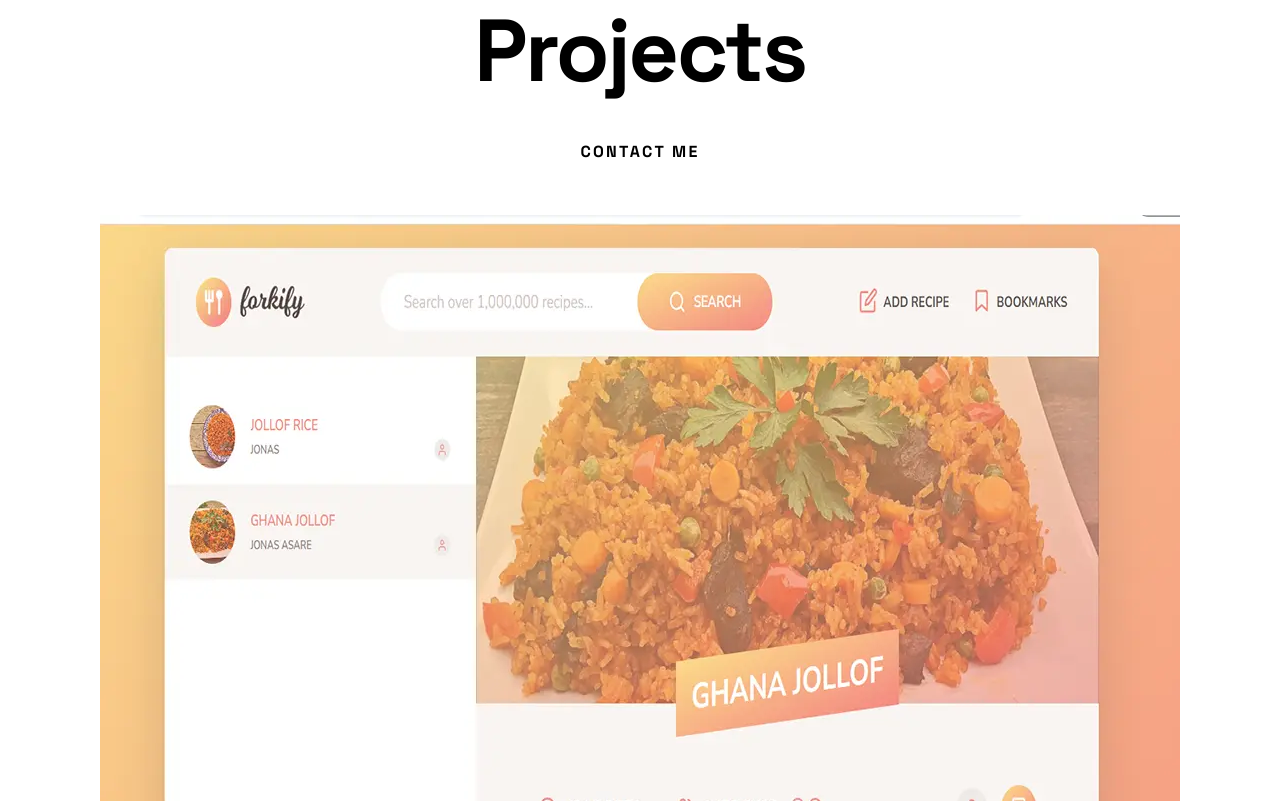
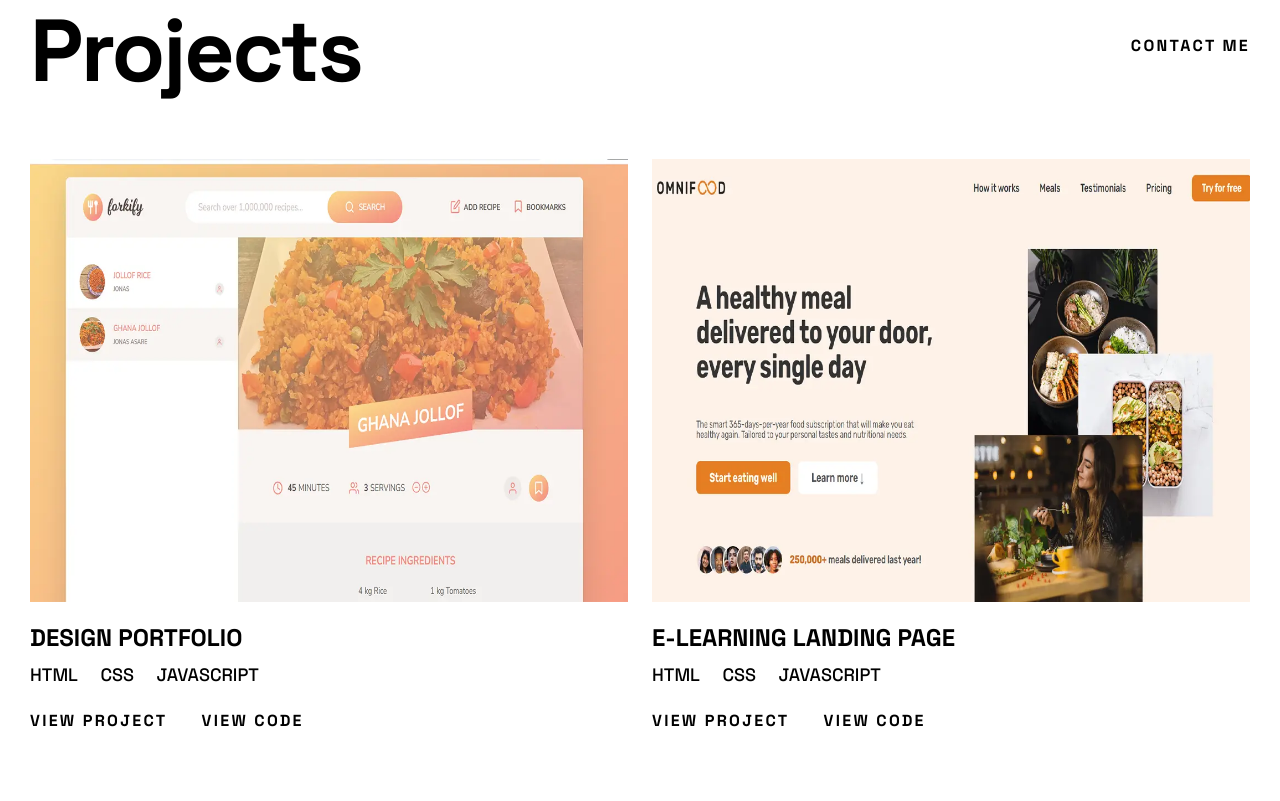
Before and after one commit to asarejonas/Portfolio_Site, a plain HTML site: page index.html in a window 1280 px wide. Shown: the part 1549-2350 px from the top of the page. Drawn offline with Linux system fonts and the light colour scheme.

Commit message:
Media query tablet

```diff
--- a/style.css
+++ b/style.css
@@ -540,3 +540,45 @@ h1 > span {
   align-items: center;
   gap: 20px;
 }
+
+@media (min-width: 37.5em) {
+  .projects__grid {
+    gap: 60px 24px;
+    justify-items: start;
+    text-align: left;
+  }
+
+  .projects__contact {
+    justify-self: end;
+  }
+
+  .projects__item {
+    grid-column: span 1;
+  }
+
+  .projects__headline,
+  .projects__contact {
+    grid-column: span 1;
+  }
+
+  .projects__contact {
+    align-self: center;
+  }
+
+  .projects__tags,
+  .projects__links {
+    display: block;
+  }
+
+  .projects__tags span {
+    margin-inline-end: 18px;
+  }
+
+  .projects__links a {
+    margin-inline-end: 30px;
+  }
+
+  .project__links {
+    display: block;
+  }
+}
```
